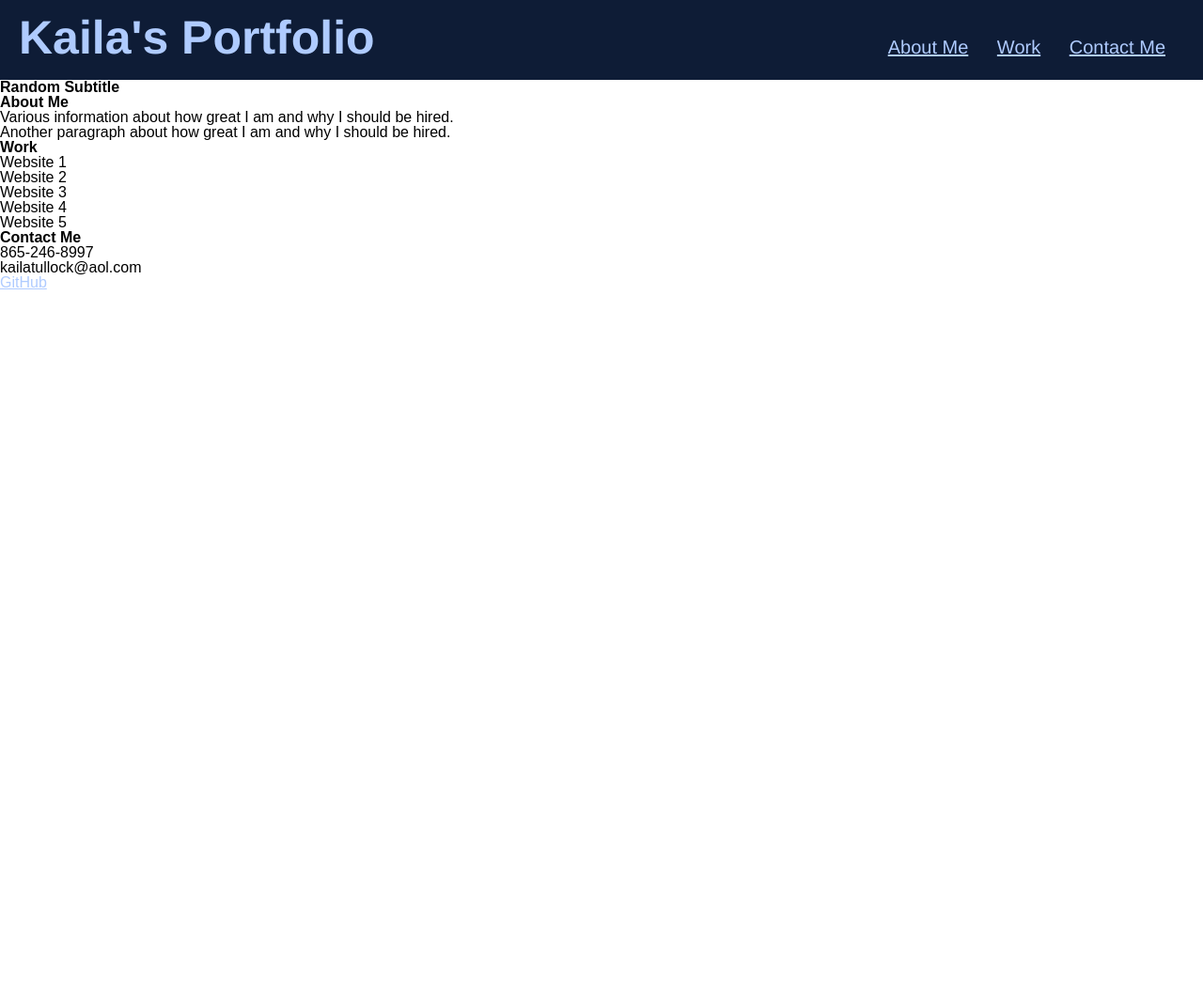
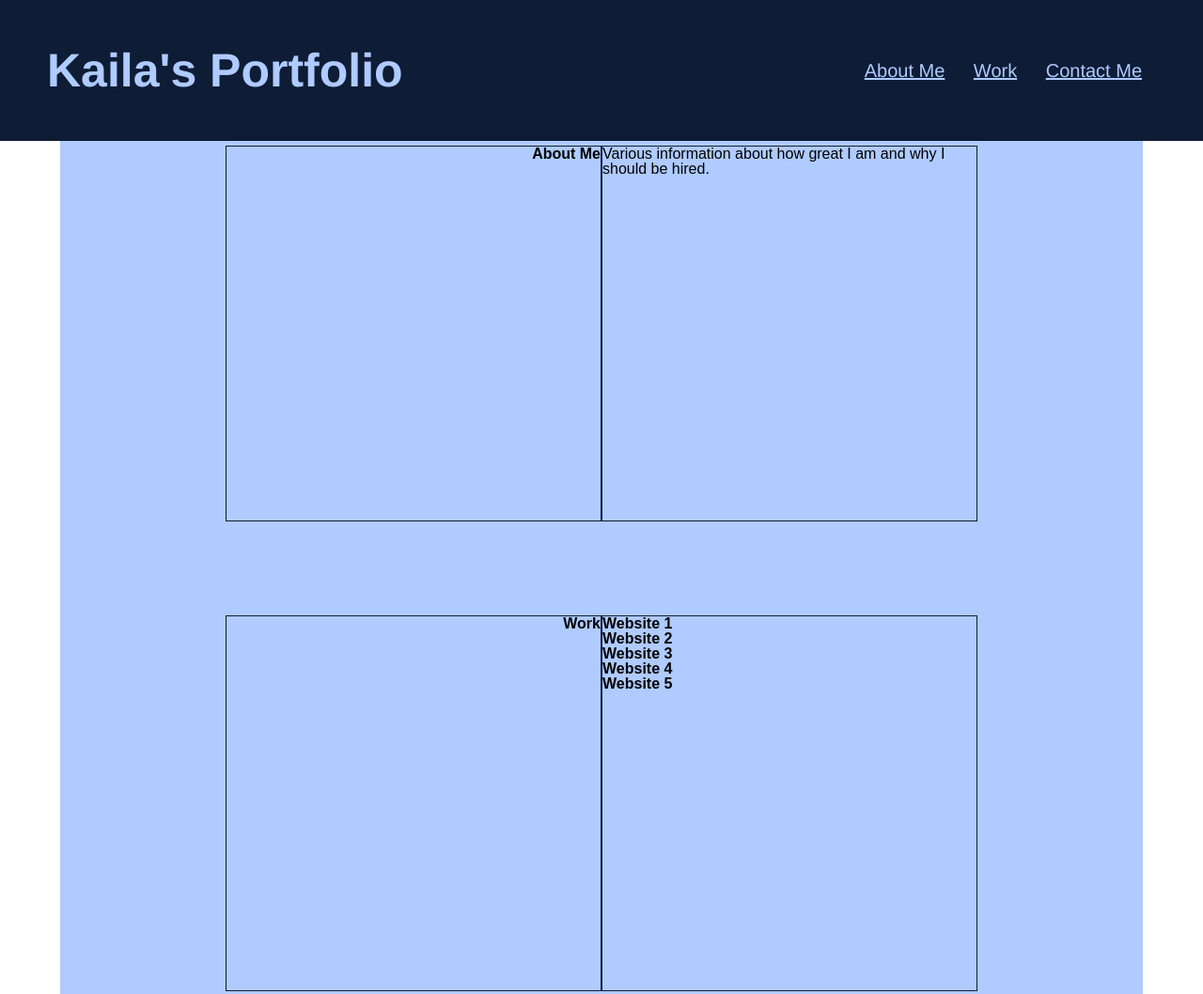
Before and after one commit to KTullock/portfolio, a plain HTML site: page index.html in a window 1280 px wide. Shown: the top 1058 px of the page at 94% size. Before the commit the page ends 800 px from the top, so only its background shows below. Drawn offline with Linux system fonts and the light colour scheme.

Commit message:
start main content code

```diff
--- a/index.html
+++ b/index.html
@@ -27,30 +27,49 @@
         </nav>
     </header>
 
-    <div class="subtitle">
+    <!-- <div class="subtitle">
         <h2>Random Subtitle</h2>
-    </div>
+    </div> -->
 
     <main>
-        <section>
-            <header class="about-me">
+        <section id="container-1">
+            <div>
                 <h3>About Me</h3>
-            </header>
-            <div class="paragraph">
-                <p>
-                    Various information about how great I am and why I should be hired.
-                </p>
-                <p>
-                    Another paragraph about how great I am and why I should be hired.
-                </p>
+            </div>
+            <div>
+                <p>Various information about how great I am and why I should be hired.</p>
             </div>
         </section>
 
-        <section>
-            <header class="work">
+        <section id="container-2">
+            <div>
                 <h3>Work</h3>
-            </header>
+            </div>
             <div>
+                <section class="main-card">
+                    <h4>Website 1</h4>
+                </section>
+                <section class="card">
+                    <h4>Website 2</h4>
+                    <h4>Website 3</h4>
+                    <h4>Website 4</h4>
+                    <h4>Website 5</h4>
+                </section>
+            </div>
+        </section>
+
+
+
+
+
+
+
+
+        <!-- <div class="area-2">
+            <section class="title">
+                <h3>Work</h3>
+            </section>
+            <section class="content">
                 <section class="main-card">
                     <header>Website 1</header>
                 </section>
@@ -66,10 +85,12 @@
                 <section class="card">
                     <header>Website 5</header>
                 </section>
-            </div>
-        </section>
+            </section>
+        </div> -->
 
-        <section>
+
+
+        <!-- <section>
             <header class="contact-me">
                 <h3>Contact Me</h3>
             </header>
@@ -86,7 +107,7 @@
                     </li>
                 </ul>
             </nav>
-        </section>
+        </section> -->
     </main>
 
     <footer>
@@ -96,3 +117,17 @@
 </body>
 
 </html>
+
+
+
+ <!-- <section class="title">
+            <h3>About Me</h3>
+        </section>
+        <section class="content">
+            <p>
+                Various information about how great I am and why I should be hired.
+            </p>
+            <p>
+                Another paragraph about how great I am and why I should be hired.
+            </p>
+        </section> -->
--- a/style.css
+++ b/style.css
@@ -1,5 +1,9 @@
+/* HEADER CODE */
+
 .header {
-    padding: 15px 20px 20px 20px;
+    display: flex;
+    justify-content: space-between;
+    padding: 50px;
     background-color: #0E1C36;
     color: #AFCBFF;
     font-family:'Franklin Gothic Medium', 'Arial Narrow', Arial, sans-serif
@@ -12,7 +16,7 @@
 
 
 .header nav {
-    padding: 25px 20px 20px 20px;
+    padding: 15px;
     float: right;
     font-size: 20px;
 }
@@ -29,3 +33,94 @@
 a {
     color:#AFCBFF
 }
+
+
+
+
+#container-1 {
+    background-color: #AFCBFF;
+    width: 90%;
+    height: 500px;
+    margin: 0 auto;
+    border: 5px solid #AFCBFF;
+    display: flex;
+    flex-direction: row;
+    justify-content: center;
+}
+
+#container-1 div {
+    width: 400px;
+    height: 400px;
+    border: 1px solid #0E1C36;
+}
+
+#container-1 div h3 {
+    text-align: end;
+}
+
+#container-2 {
+    background-color: #AFCBFF;
+    width: 90%;
+    height: 500px;
+    margin: 0 auto;
+    border: 5px solid #AFCBFF;
+    display: flex;
+    flex-direction: row;
+    justify-content: center;
+}
+
+#container-2 div {
+    width: 400px;
+    height: 400px;
+    border: 1px solid #0E1C36;
+}
+
+#container-2 div h3 {
+    text-align: end;
+}
+
+
+
+
+/* body { */
+    /* font-family: Arial; */
+    /* margin: 0; */
+/* } */
+
+/* main { */
+    /* background-color: #FFEDE1; */
+    /* display: flex; */
+    /* flex-wrap: wrap; */
+/* } */
+
+
+/* .title { */
+    /* flex: 1 0 200px; */
+    /* padding: 10px; */
+    /* text-align: center; */
+    /* border-style: solid; */
+    /* border-width: 0px 5px 5px 0px; */
+    /* border-color:#AFCBFF */
+/* } */
+ /* .content { */
+    /* flex: 1 0 200px; */
+    /* padding: 50px; */
+    /* text-align: center; */
+    /* border-style: solid; */
+    /* border-width: 0px 0px 5px 0px; */
+    /* border-color: #AFCBFF; */
+ /* } */
+
+/* .title h3 { */
+    /* float: right; */
+    /* padding: 200px 10px 200px 150px; */
+    /* font-size: 50px; */
+    /* font-weight: 100; */
+    /* background: #FFEDE1; */
+    /* color: #0E1C36; */
+/* } */
+
+/* .grid {
+    display: inline-block;
+
+} */
```
